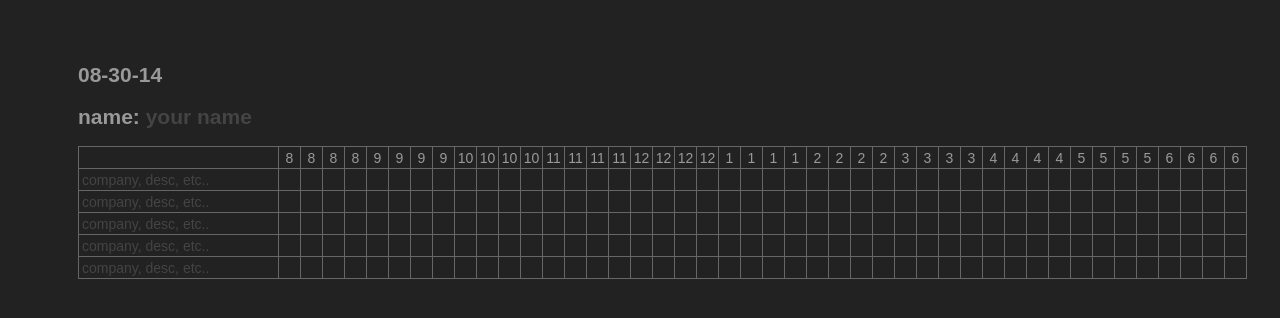
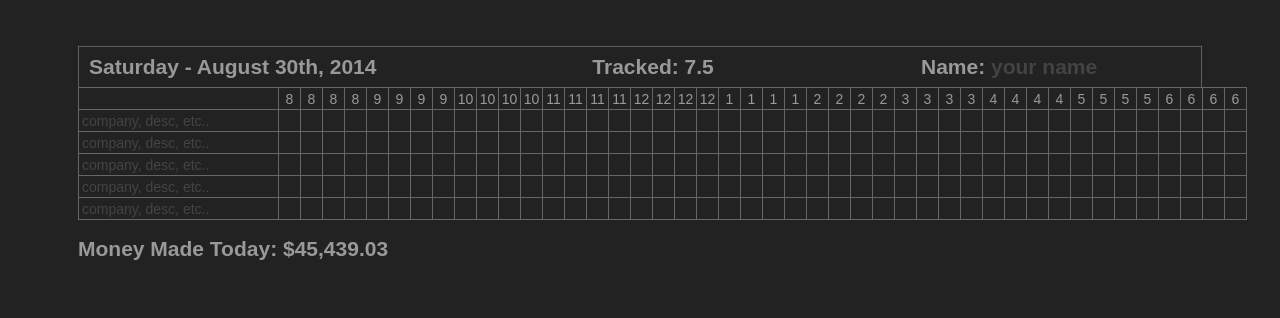
Before and after one commit to rbk/timesheet, a PHP site: page / in a window 1280 px wide. Shown: the top 318 px of the page. Run offline with PHP 8.4, Linux system fonts and the light colour scheme; some libraries are stand-ins or nearby versions.

Commit message:
adjusted ui

```diff
--- a/index.php
+++ b/index.php
@@ -19,9 +19,28 @@
         <input type="submit">
     </nav>
     <br><br>
+    <style>
+
+        #general h2 {
+            border: 1px solid #616161;
+            margin: 0;
+            padding: 8px 10px;
+            border-bottom: 0;
+        }
+
+    </style>
     <section id="general">
-        <h2><?php echo Date('m-d-y'); ?></h2>
-        <h2>name: <input id="name" type="text" placeholder="your name" style="width: 200px"></h2>
+        <h2>
+            <?php echo Date('l - F dS, Y' ); ?>
+            <span class="tracked">
+                &nbsp;&nbsp;&nbsp;&nbsp;&nbsp;&nbsp;&nbsp;&nbsp;&nbsp;&nbsp;&nbsp;
+                &nbsp;&nbsp;&nbsp;&nbsp;&nbsp;&nbsp;&nbsp;&nbsp;&nbsp;&nbsp;&nbsp;
+                &nbsp;&nbsp;&nbsp;&nbsp;&nbsp;&nbsp;&nbsp;&nbsp;&nbsp;&nbsp;&nbsp;
+                Tracked: 7.5</span>
+            <span style="float:right;">
+                Name:&nbsp;<input id="name" type="text" placeholder="your name" style="width: 200px">
+            </span>
+        </h2>
     </section>
 
     <div class="timesheet">
@@ -87,7 +106,8 @@
             <?php endfor; ?>
 
         </table>
-    </div>
+    </div> <!-- end timesheet -->
+    <h2>Money Made Today: $45,439.03</h2>
 </div> <!-- end .container -->
 <script>
     $(function(){
--- a/js/app.js
+++ b/js/app.js
@@ -35,18 +35,34 @@ $(function(){
 
         var db;
         var db_name = 'timesheets';
+        var transaction, store;
 
-        var request = indexedDB.open(db_name,1);
-        request.onupgradeneeded = function(event) {
+        var request = indexedDB.open(db_name,4);
+        request.onupgradeneeded = function(e) {
             console.log( 'Upgrading Database!' );
+            var thisDB = e.target.result;
+
+            if(!thisDB.objectStoreNames.contains("timesheets")) {
+                thisDB.createObjectStore("timesheets",{ key: "name" });
+                // thisDb.createObjectStore("test2", { autoIncrement: true });
+            }
         };
-        request.onerror = function(event) {
+        request.onerror = function(e) {
             console.log( 'Something went wrong whilest connection to db...' );
         };
-        request.onsuccess = function(event) {
+        request.onsuccess = function(e) {
+            db = e.target.result;
             console.log( 'Connected to database: "' + db_name + '"');
-            console.log( event.target.result );
+            saveTimesheet()
         };
+        function saveTimesheet(){
+            var transaction = db.transaction(['timesheets'],'readwrite');
+            var store = transaction.objectStore('timesheets');
+            var request = store.add(employeeTimesheets,1);
+            request.onsuccess = function(e){
+                console.log('Saved');
+            }
+        }
 
     };
 
```
